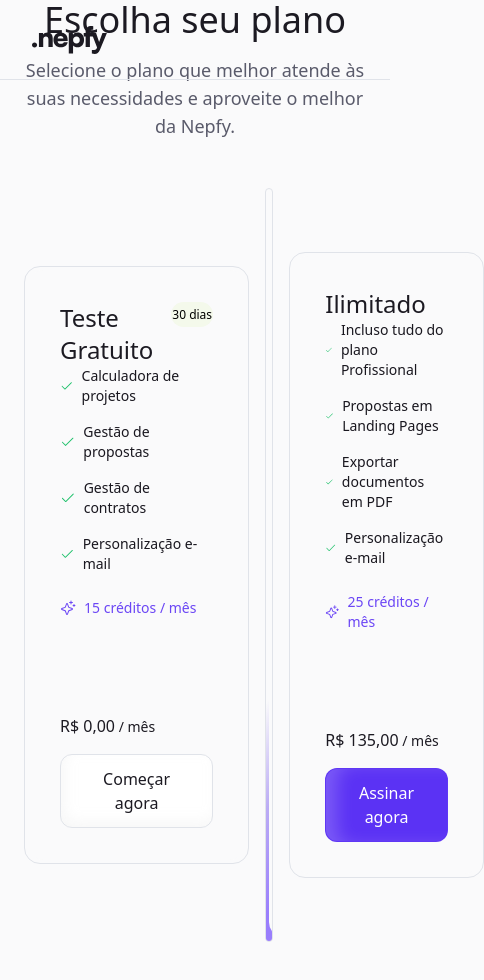
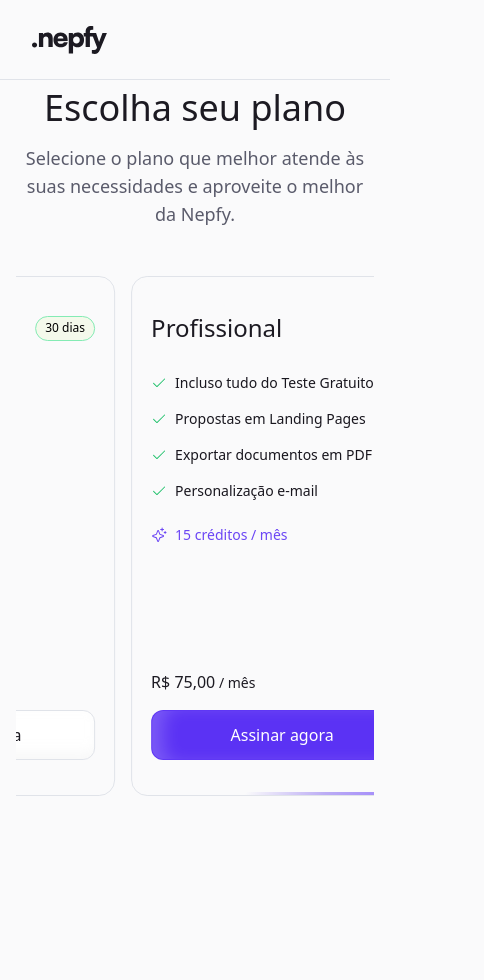
Before and after one commit to nepfy/dashboard-fe, a Next.js app: page /planos in a window 390 px wide. Shown: the top 980 px of the page, 484 px wide, since content can reach past the window. After the commit the page ends 850 px from the top, so only its background shows below. Built offline with nearby package versions, Linux system fonts and the light colour scheme.

Commit message:
chore: add carroussel to plans page

```diff
--- a/package.json
+++ b/package.json
@@ -14,6 +14,8 @@
     "next": "15.2.1",
     "react": "^19.0.0",
     "react-dom": "^19.0.0",
+    "react-slick": "^0.30.3",
+    "slick-carousel": "^1.8.1",
     "tailwindcss-animate": "^1.0.7"
   },
   "devDependencies": {
@@ -22,6 +24,7 @@
     "@types/node": "^20",
     "@types/react": "^19",
     "@types/react-dom": "^19",
+    "@types/react-slick": "^0.23.13",
     "eslint": "^9",
     "eslint-config-next": "15.2.1",
     "tailwindcss": "^4",
--- a/src/app/planos/page.tsx
+++ b/src/app/planos/page.tsx
@@ -47,7 +47,7 @@ const plans = [
 export default function PlansPage() {
   return (
     <main className="min-h-screen flex flex-col items-center justify-center">
-      <section className="px-4 text-center">
+      <section className="mt-22 sm:mt-0 px-4 text-center">
         <h1 className="text-4xl text-[var(--color-white-neutral-light-800)] mb-4 font-medium">
           Escolha seu plano
         </h1>
@@ -57,7 +57,7 @@ export default function PlansPage() {
         </p>
       </section>
 
-      <section className="max-w-[1248px] px-4 py-12 w-full mx-auto">
+      <section className="sm:max-w-[1248px] px-4 py-12 w-full mx-auto">
         <div className="flex flex-row justify-around items-center w-full">
           <PlanAndFeatureCard plans={plans} />
         </div>
--- a/src/components/PlanAndFeatureCard/index.tsx
+++ b/src/components/PlanAndFeatureCard/index.tsx
@@ -1,5 +1,11 @@
+"use client";
+
 import Checkbox from "#/components/icons/Checkbox";
 import Sparkle from "#/components/icons/Sparkle";
+import Slider from "react-slick";
+import type { Settings } from "react-slick";
+import "slick-carousel/slick/slick.css";
+import "slick-carousel/slick/slick-theme.css";
 
 interface Plan {
   id: number;
@@ -16,24 +22,23 @@ interface PlanAndFeatureCardProps {
   plans: Plan[];
 }
 
-const PlanAndFeatureCard: React.FC<PlanAndFeatureCardProps> = ({ plans }) => (
-  <>
-    {plans.map((plan) => {
-      const cardClassName = `rounded-[var(--radius-m)] md:max-h-[580px] md:h-[580px] lg:max-h-[500px] lg:h-[500px] xl:h-[460px] xl:max-h-[460px] w-[416px] border border-[var(--color-white-neutral-light-300)] mx-2 p-[3px] ${
+const PlanAndFeatureCard: React.FC<PlanAndFeatureCardProps> = ({ plans }) => {
+  const cardClassName = (plan: Plan) =>
+    `rounded-[var(--radius-m)] h-[520px] md:max-h-[580px] md:h-[580px] lg:max-h-[500px] lg:h-[500px] xl:h-[460px] xl:max-h-[460px] w-full sm:w-[416px] border border-[var(--color-white-neutral-light-300)] mx-4 sm:mx-2 p-[3px] ${
       plan?.highlight && "gradient-border"
     }`;
 
-      return (
-        <div className={cardClassName} key={plan.id}>
-          <div className="w-full h-full rounded-[var(--radius-m)] px-8 py-8 xl:py-4 bg-[var(--color-white-neutral-light-200)] flex flex-col justify-between items-center">
+  const renderCard = (plan: Plan) => (
+    <div className={cardClassName(plan)} key={plan.id}>
+      <div className="w-full h-full rounded-[var(--radius-s)] px-4 md:px-5 lg:px-8 py-8 xl:py-4 bg-[var(--color-white-neutral-light-200)] flex flex-col justify-between items-center">
         <div className="flex items-stretch gap-4 mb-4 w-full h-full">
           <div className="w-full h-full items-stretch flex flex-col justify-between">
-                <div className="flex flex-row justify-between w-full sm:mb-3 xl:mb-4">
+            <div className="flex flex-row justify-between items-center w-full sm:mb-3 xl:mb-4">
               <h3 className="text-2xl font-medium text-[var(--color-white-neutral-light-800)]">
                 {plan.title}
               </h3>
               {plan?.isFreeTrial && (
-                    <div className="flex w-[60px] h-[25px] rounded-full border-green-light-100 bg-secondary-light-10 font-medium text-xs items-center justify-center">
+                <div className="flex w-[60px] h-[25px] rounded-full border-green-light-100 bg-secondary-light-10 font-medium text-xs items-center justify-center border b-[var(--color-green-light-100)]">
                   30 dias
                 </div>
               )}
@@ -103,8 +108,39 @@ const PlanAndFeatureCard: React.FC<PlanAndFeatureCardProps> = ({ plans }) => (
       </div>
     </div>
   );
-    })}
+
+  const sliderSettings: Settings = {
+    dots: false,
+    infinite: true,
+    speed: 800,
+    slidesToShow: 1,
+    slidesToScroll: 1,
+    arrows: false,
+    autoplay: true,
+    autoplaySpeed: 5000,
+    centerMode: true,
+    centerPadding: "20px",
+  };
+
+  return (
+    <>
+      {/* Mobile Carousel */}
+      <div className="sm:hidden w-full">
+        <Slider {...sliderSettings}>
+          {plans.map((plan) => (
+            <div key={plan.id} className="px-2">
+              {renderCard(plan)}
+            </div>
+          ))}
+        </Slider>
+      </div>
+
+      {/* Desktop Layout */}
+      <div className="hidden sm:flex flex-row justify-around items-center w-full">
+        {plans.map((plan) => renderCard(plan))}
+      </div>
     </>
   );
+};
 
 export default PlanAndFeatureCard;
```
Also changed, not shown: 1 other file (tests, documents, lock files or other folders). Lines whose indentation alone changed are shown as unchanged.
